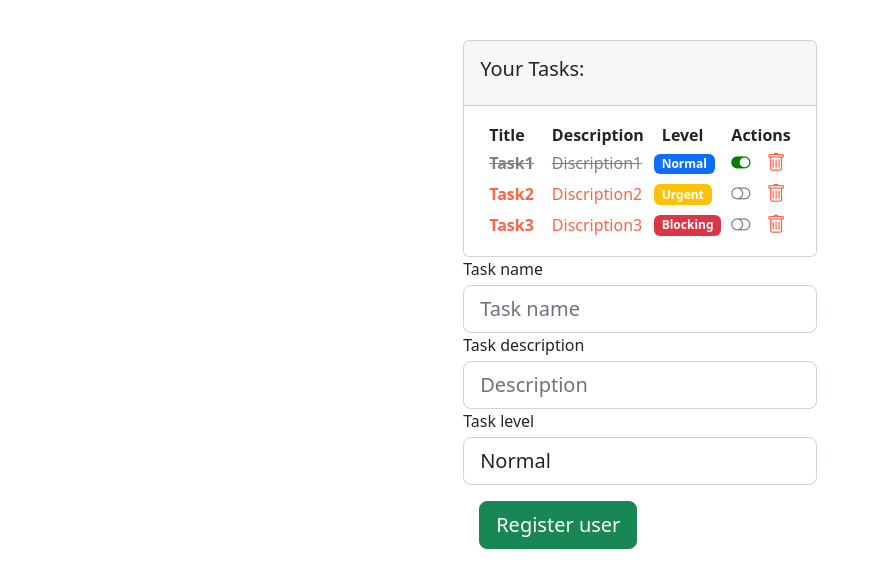
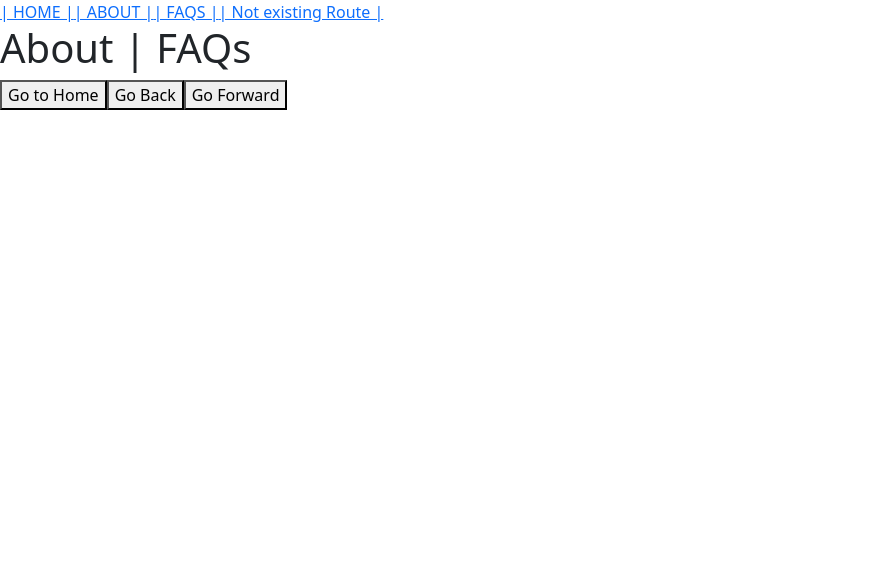
Before and after one commit to ssuarezs/ob_react_n1, a React (Create React App) app: page /faqs in a window 1280 px wide. Shown: the top 588 px of the page, without its empty margins (0-880 px from the left). Built offline with nearby package versions, Linux system fonts and the light colour scheme.

Commit message:
ReactRouterBasics

```diff
--- a/package.json
+++ b/package.json
@@ -12,6 +12,7 @@
     "node-sass": "^7.0.1",
     "react": "^18.2.0",
     "react-dom": "^18.2.0",
+    "react-router-dom": "^6.3.0",
     "react-scripts": "5.0.1",
     "web-vitals": "^2.1.4",
     "yup": "^0.32.11"
--- a/src/App.js
+++ /dev/null
@@ -1,18 +0,0 @@
-/**
-import ContactListComponent from './components/containers/contactListComponent';
- */
-
-import TaskListComponent from './components/containers/taskListComponent';
-import './styles/app.scss'
-
-function App() {
-  return (
-    <div className="App">
-      <header className="App-header">
-        <TaskListComponent></TaskListComponent>
-      </header>
-    </div>
-  );
-}
-
-export default App;
--- /dev/null
+++ b/src/AppRoutingOne.js
@@ -0,0 +1,37 @@
+import { BrowserRouter as Router, Route, Routes, Link } from 'react-router-dom'
+
+import HomePage from './pages/home/HomePage';
+import NotFoundPage from './pages/404/NotFoundPage';
+import AboutPage from './pages/about-faqs/AboutPage';
+import ProfilePage from './pages/profile/ProfilePage';
+import TasksPage from './pages/tasks/TasksPage';
+import TaskDetailPage from './pages/tasks/TaskDetailPage';
+
+function AppRouting() {
+  return (
+    <Router>
+      <div>
+        <aside>
+          <Link to='/'>| HOME |</Link>
+          <Link to='/about'>| ABOUT |</Link>
+          <Link to='/faqs'>| FAQS |</Link>
+          <Link to='/any404'>| Not existing Route |</Link>
+        </aside>
+        <main>
+          <Routes>
+            <Route path='/' element={<HomePage/>}/>
+            <Route path='/profile' element={<ProfilePage/>}/>
+            <Route path='/about' element={<AboutPage/>}/>
+            <Route path='/faqs' element={<AboutPage/>}/>
+            <Route path='/tasks' element={<TasksPage/>}/>
+            <Route path='/task/:id' element={<TaskDetailPage/>}/>
+
+            <Route path='*' element={<NotFoundPage/>}/>
+          </Routes>
+        </main>
+      </div>
+    </Router>
+  );
+}
+
+export default AppRouting;
--- a/src/components/pure/forms/taskForm.jsx
+++ b/src/components/pure/forms/taskForm.jsx
@@ -1,4 +1,4 @@
-import React, { useRef } from 'react';
+import React from 'react';
 import PropTypes from 'prop-types';
 import * as Yup from 'yup'
 import { Formik, Form, Field, ErrorMessage } from 'formik';
--- a/src/index.js
+++ b/src/index.js
@@ -1,6 +1,6 @@
 import React from 'react';
 import ReactDOM from 'react-dom/client';
-import App from './App';
+import AppRouting from './AppRoutingOne';
 import reportWebVitals from './reportWebVitals';
 
 import 'bootstrap/dist/css/bootstrap.css';
@@ -9,7 +9,7 @@ import 'bootstrap-icons/font/bootstrap-icons.css'
 const root = ReactDOM.createRoot(document.getElementById('root'));
 root.render(
   <React.StrictMode>
-    <App />
+    <AppRouting/>
   </React.StrictMode>
 );
 
--- /dev/null
+++ b/src/pages/404/NotFoundPage.jsx
@@ -0,0 +1,29 @@
+import React from 'react';
+import { useLocation, useNavigate } from 'react-router-dom'
+
+const NotFoundPage = () => {
+    const location = useLocation()
+    const navigate = useNavigate()
+
+    console.log(location, navigate)
+
+    const navigation = (path) => {
+        navigate(path)
+    }
+
+    const goBack = () => {
+        navigate(-1)
+    }
+
+    return (
+        <div>
+            Not Found Page
+            <div>
+                <button onClick={() => navigation('/')}>Go to Home</button>
+                <button onClick={goBack}>Go Back</button>
+            </div>
+        </div>
+    );
+}
+
+export default NotFoundPage;
--- /dev/null
+++ b/src/pages/about-faqs/AboutPage.jsx
@@ -0,0 +1,35 @@
+import React from 'react';
+import { useLocation, useNavigate } from 'react-router-dom'
+
+const AboutPage = () => {
+
+    const location = useLocation()
+    const navigate = useNavigate()
+
+    console.log(location, navigate)
+
+    const navigation = (path) => {
+        navigate(path)
+    }
+
+    const goBack = () => {
+        navigate(-1)
+    }
+
+    const goForward = () => {
+        navigate(1)
+    }
+
+    return (
+        <div>
+            <h1>About | FAQs</h1>
+            <div>
+                <button onClick={() => navigation('/')}>Go to Home</button>
+                <button onClick={goBack}>Go Back</button>
+                <button onClick={goForward}>Go Forward</button>
+            </div>
+        </div>
+    );
+}
+
+export default AboutPage;
--- /dev/null
+++ b/src/pages/home/HomePage.jsx
@@ -0,0 +1,32 @@
+import React from 'react';
+import { useLocation, useNavigate } from 'react-router-dom'
+
+const HomePage = () => {
+    const location = useLocation()
+    const navigate = useNavigate()
+
+    console.log(location, navigate)
+
+    const navigation = (path) => {
+        navigate(path)
+    }
+
+    const goBack = () => {
+        navigate(-1)
+    }
+
+    const goForward = () => {
+        navigate(1)
+    }
+
+    return (
+        <div>
+            <h1>HOME</h1>
+            <div>
+                <button onClick={() => navigation('/profile')}>Go to Profile</button>
+            </div>
+        </div>
+    );
+}
+
+export default HomePage;
--- /dev/null
+++ b/src/pages/profile/ProfilePage.jsx
@@ -0,0 +1,29 @@
+import React from 'react';
+import { useLocation, useNavigate } from 'react-router-dom'
+
+const ProfilePage = ({user}) => {
+    const location = useLocation()
+    const navigate = useNavigate()
+
+    console.log(location, navigate)
+
+    const navigation = (path) => {
+        navigate(path)
+    }
+
+    const goBack = () => {
+        navigate(-1)
+    }
+
+    return (
+        <div>
+            <h1>Your Profile</h1>
+            <div>
+                <button onClick={goBack}>Go Back</button>
+                <button onClick={() => navigate('/tasks')}>Your Tasks</button>
+            </div>
+        </div>
+    );
+}
+
+export default ProfilePage;
--- /dev/null
+++ b/src/pages/tasks/TaskDetailPage.jsx
@@ -0,0 +1,28 @@
+import React from 'react';
+import { useLocation, useNavigate, useParams } from 'react-router-dom';
+
+const TaskDetailPage = () => {
+    const location = useLocation()
+    const navigate = useNavigate()
+
+    const navigation = (path) => {
+        navigate(path)
+    }
+
+    const goBack = () => {
+        navigate(-1)
+    }
+
+    const {id} = useParams()
+
+    return (
+        <div>
+            <h3>Task Details - {id}</h3>
+            <div>
+                <button onClick={goBack}>Go Back</button>
+            </div>
+        </div>
+    );
+}
+
+export default TaskDetailPage;
--- /dev/null
+++ b/src/pages/tasks/TasksPage.jsx
@@ -0,0 +1,27 @@
+import React from 'react';
+import { useLocation, useNavigate } from 'react-router-dom'
+
+const TasksPage = () => {
+    const location = useLocation()
+    const navigate = useNavigate()
+
+    const navigation = (path) => {
+        navigate(path)
+    }
+
+    const goBack = () => {
+        navigate(-1)
+    }
+
+    return (
+        <div>
+            <h3>Your Tasks</h3>
+            <div>
+                <button onClick={() => navigation('/')}>Go to Home</button>
+                <button onClick={goBack}>Go Back</button>
+            </div>
+        </div>
+    );
+}
+
+export default TasksPage;
```
Also changed, not shown: 1 other file (tests, documents, lock files or other folders).
